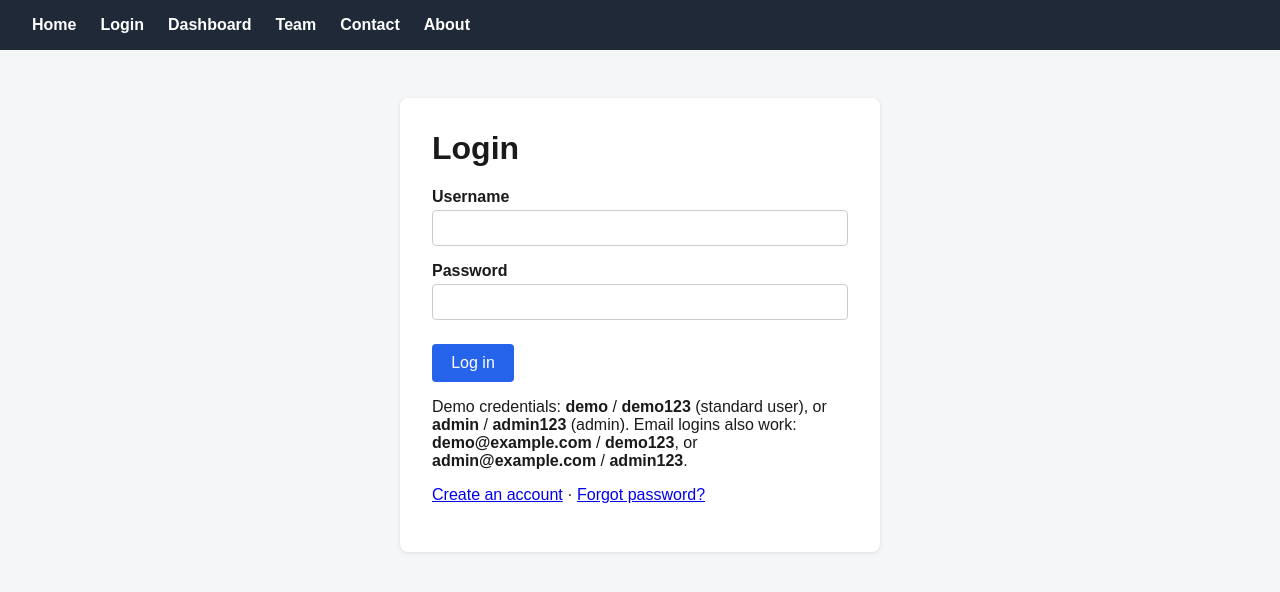
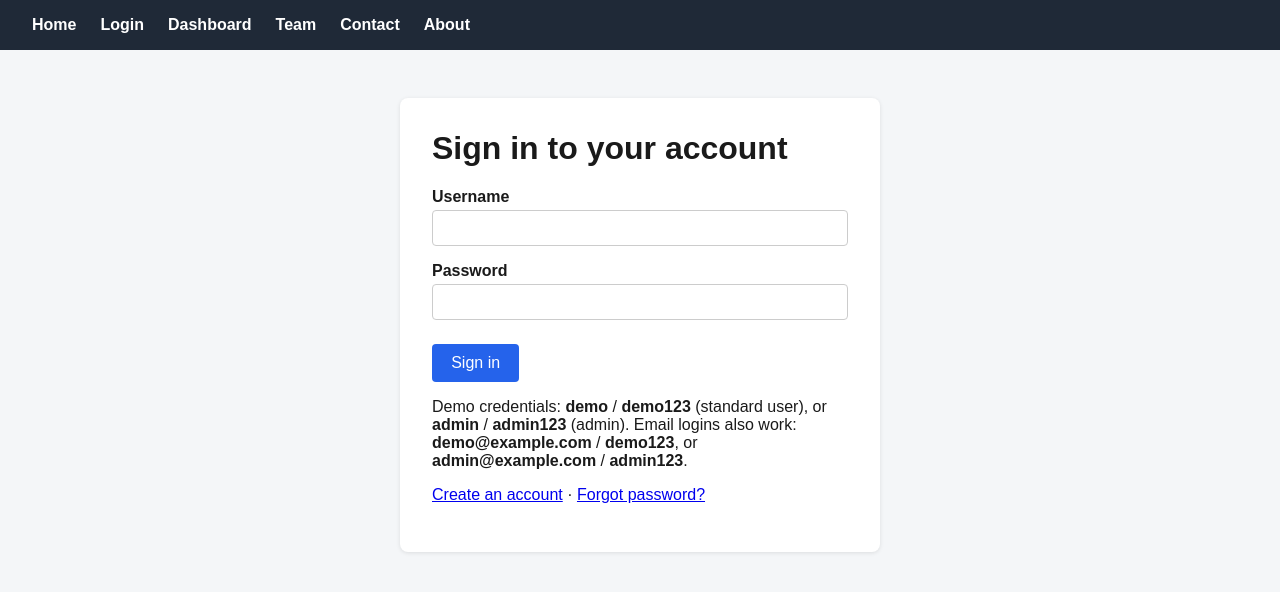
Before and after one commit to Niranjan17122002/playwright-test-target, a plain HTML site: page login.html in a window 1280 px wide. Drawn offline with Linux system fonts and the light colour scheme.

Commit message:
Rename login heading and submit button

```diff
--- a/login.html
+++ b/login.html
@@ -15,7 +15,7 @@
     <a href="about.html" id="nav-about">About</a>
   </nav>
   <main>
-    <h1>Login</h1>
+    <h1>Sign in to your account</h1>
     <form id="login-form">
       <label for="username">Username</label>
       <input type="text" id="username" name="username" autocomplete="username" required />
@@ -23,7 +23,7 @@
       <label for="password">Password</label>
       <input type="password" id="password" name="password" autocomplete="current-password" required />
 
-      <button type="submit" id="login-submit">Log in</button>
+      <button type="submit" id="sign-in-submit">Sign in</button>
       <div class="message" id="login-message"></div>
     </form>
     <p>Demo credentials: <strong>demo</strong> / <strong>demo123</strong> (standard user), or <strong>admin</strong> / <strong>admin123</strong> (admin). Email logins also work: <strong>demo@example.com</strong> / <strong>demo123</strong>, or <strong>admin@example.com</strong> / <strong>admin123</strong>.</p>
```
